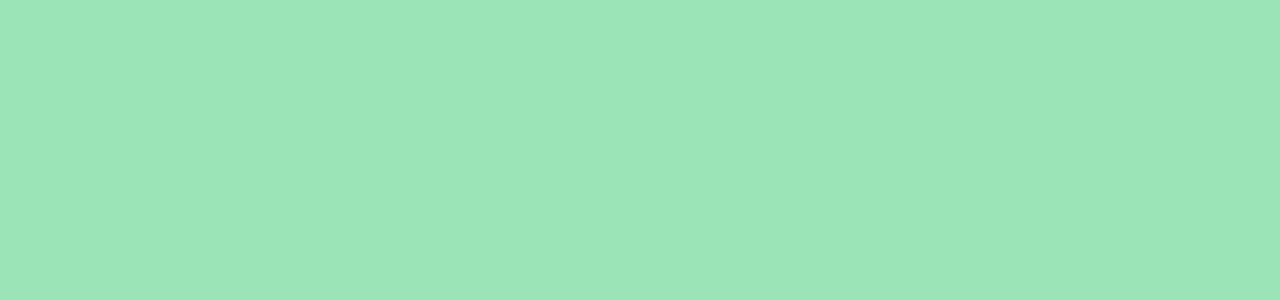
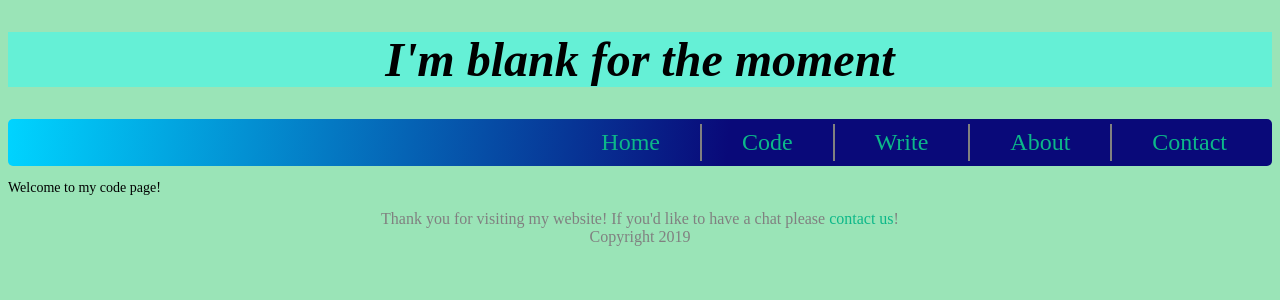
Before and after one commit to amtrav42/portfolioReact, a React app: page /code in a window 1280 px wide. Shown: the top 300 px of the page. Built offline with nearby package versions, Linux system fonts and the light colour scheme; a web font is replaced by a local one.

Commit message:
created all website pages

```diff
--- a/src/Router.jsx
+++ b/src/Router.jsx
@@ -18,11 +18,11 @@
       <Route path="/contact">
         <Template location="contact" />
       </Route>
-      <Route path="/gallery">
-        <Template location="gallery" />
+      <Route path="/code">
+        <Template location="code" />
       </Route>
-      <Route path="/mapGenerator">
-        <Template location="mapGenerator" />
+      <Route path="/write">
+        <Template location="write" />
       </Route>
     </Switch>
   </Router>
--- a/src/components/Template/index.jsx
+++ b/src/components/Template/index.jsx
@@ -2,6 +2,9 @@
 import Footer from "../Footer";
 import Header from "../Header";
 import Contact from "../../pages/Contact";
+import Code from "../../pages/Code";
+import About from "../../pages/About";
+import Write from "../../pages/Write";
 import Home from "../../pages/Home";
 import Nav from "../Nav";
 
@@ -15,6 +18,9 @@
         <Nav/>
         { location === "home" && <Home />}
         { location === "contact" && <Contact />}
+        { location === "code" && <Code />}
+        { location === "write" && <Write />}
+        { location === "about" && <About />}
         <Footer/>
       </div>
     );
--- /dev/null
+++ b/src/pages/About/index.jsx
@@ -0,0 +1,13 @@
+import React, { Component } from "react";
+import './styles.scss';
+
+class About extends Component {
+  render(){
+    return (
+      <div className="codeBox">
+       <p>Welcome to my code page!</p>
+      </div>
+    );
+  }
+}
+export default About;
--- /dev/null
+++ b/src/pages/About/styles.scss
@@ -0,0 +1 @@
+@import '../../styles/variables';
--- /dev/null
+++ b/src/pages/Code/index.jsx
@@ -0,0 +1,13 @@
+import React, { Component } from "react";
+import './styles.scss';
+
+class Code extends Component {
+  render(){
+    return (
+      <div className="codeBox">
+       <p>Welcome to my code page!</p>
+      </div>
+    );
+  }
+}
+export default Code;
--- /dev/null
+++ b/src/pages/Code/styles.scss
@@ -0,0 +1 @@
+@import '../../styles/variables';
--- /dev/null
+++ b/src/pages/Write/index.jsx
@@ -0,0 +1,13 @@
+import React, { Component } from "react";
+import './styles.scss';
+
+class Write extends Component {
+  render(){
+    return (
+      <div className="codeBox">
+       <p>Welcome to my code page!</p>
+      </div>
+    );
+  }
+}
+export default Write;
--- /dev/null
+++ b/src/pages/Write/styles.scss
@@ -0,0 +1 @@
+@import '../../styles/variables';
```
